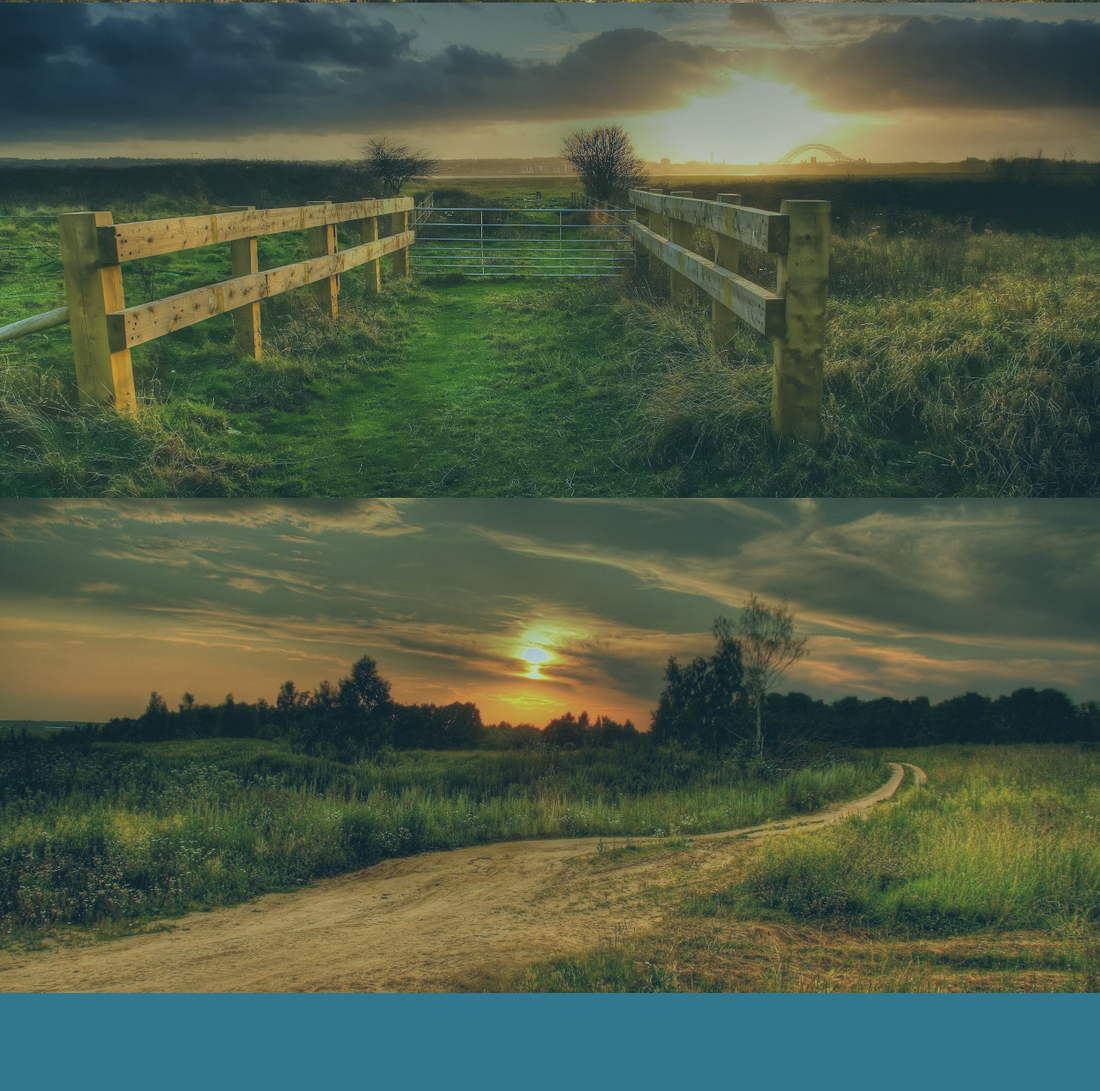
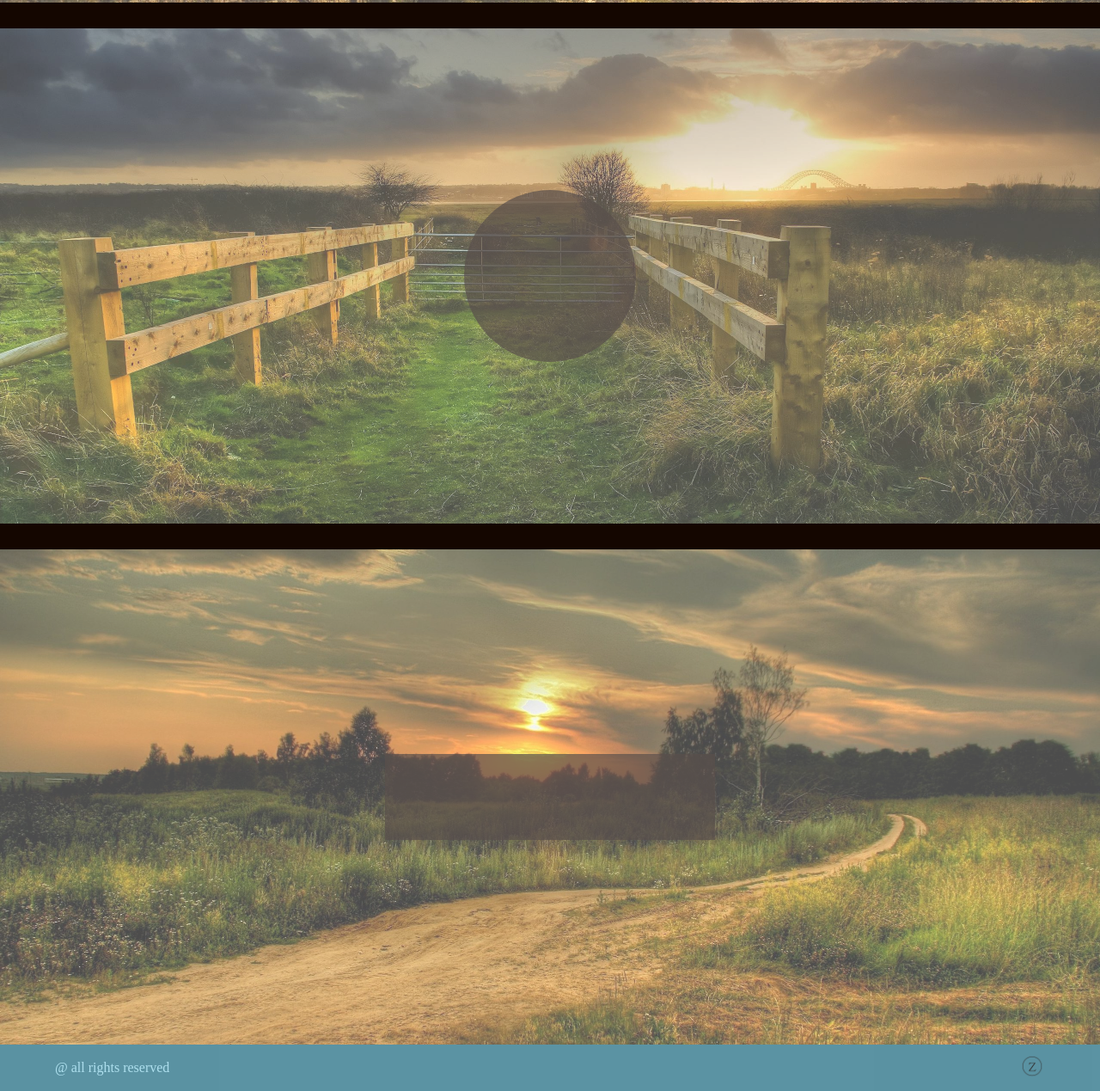
Before and after one commit to darkchesca/sass-practice, a plain HTML site: page index.html in a window 1280 px wide. Shown: the part 630-1899 px from the top of the page at 86% size. Before the commit the page ends 1785 px from the top, so only its background shows below. Drawn offline with Linux system fonts and the light colour scheme.

Commit message:
add footer

```diff
--- a/index.html
+++ b/index.html
@@ -1,4 +1,5 @@
 <!DOCTYPE html>
+<html>
 <head>
     <meta charset="UTF-8">
     <meta content="width=device-width,initial-scale=1,maximum-scale=1" name="viewport">
@@ -21,14 +22,24 @@
 </header>
 
 <div class="first-section">
+    <div class="square"></div>
 </div>
+<div class="middle-section"></div>
 <div class="second-section">
+    <div class="circle"></div>
+</div>
+<div class="middle-section"></div>
+<div class="third-section">
+    <div class="square"></div>
+</div>
 
-</div>
-<div class="third-section">
-
-</div>
 <footer>
+    <div class="copyright">
+        @ all rights reserved
+    </div>
+    <div class="social-links">
+        <img alt="logo" class="logo" src="imgs/logo.png">
+    </div>
 
 </footer>
 </body>
--- a/styles/_mixins.scss
+++ b/styles/_mixins.scss
@@ -1,5 +1,7 @@
 @mixin img-container() {
-  //display: flex;
+  display: flex;
+  justify-content: center;
+  align-items: center;
   width: 100%;
   height: 576px;
   position: relative;
--- a/styles/style.scss
+++ b/styles/style.scss
@@ -3,10 +3,10 @@
 @import url('https://fonts.googleapis.com/css?family=Montserrat:500');
 
 * {
-  box-sizing: border-box;
+  box-sizing: border-box; //il valore di width fa riferimento al box nella sua interezza, comprendendo anche il padding e il bordo
   margin: 0;
   padding: 0;
-  background-color: map_get($blue-colors, teal-blue);
+  //background-color: map_get($blue-colors, teal-blue);
 }
 
 li, a, button {
@@ -22,6 +22,8 @@ header {
   justify-content: flex-end;
   align-items: center;
   padding: 10px 5%;
+  background-color: map_get($blue-colors, teal-blue);
+  opacity: 0.8;
 
   .logo {
     cursor: pointer;
@@ -77,3 +79,45 @@ header {
   @include img-container();
   background-image: url("../imgs/country-wallpaper-1.jpg");
 }
+
+.middle-section {
+  width: 100%;
+  height: 30px;
+  background-color: map_get($gray-colors, total-black);
+}
+
+.square {
+  width: 30%;
+  height: 100px;
+  background-color: map_get($gray-colors, total-black);
+  opacity: 0.7;
+  cursor: pointer;
+}
+
+.circle {
+  width: 200px;
+  height: 200px;
+  border-radius: 50%;
+  background-color: map_get($gray-colors, total-black);
+  opacity: 0.7;
+  cursor: pointer;
+}
+
+footer {
+  display: flex;
+  justify-content: space-between;
+  align-items: center;
+  padding: 10px 5%;
+  background-color: map_get($blue-colors, teal-blue);
+  opacity: 0.8;
+
+  .copyright {
+    color: map_get($blue-colors, non-photo-blue);
+  }
+
+  .logo {
+    cursor: pointer;
+    height: 30px;
+    width: 30px;
+  }
+}
```
Also changed, not shown: styles/style.css, 1 other file.
